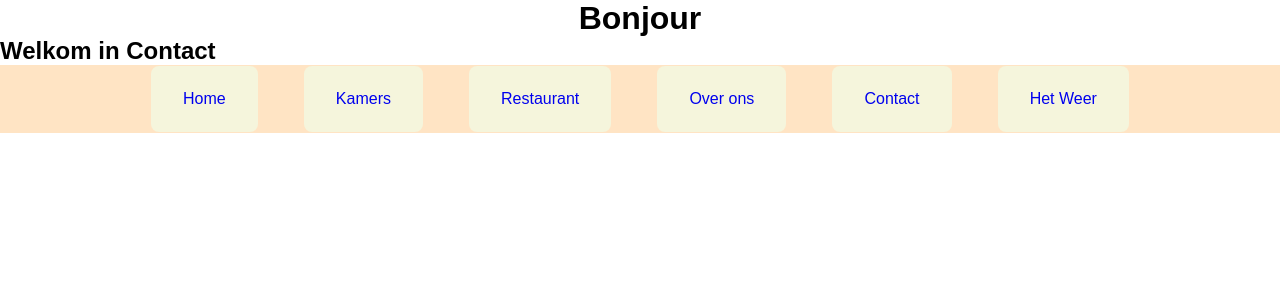
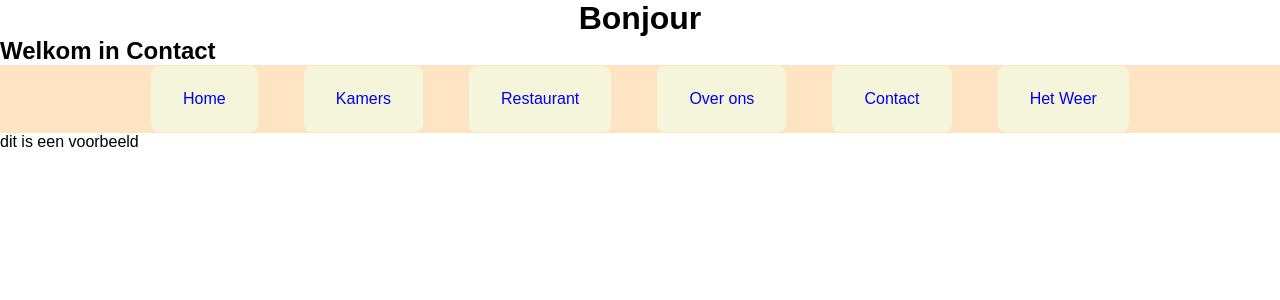
Before and after one commit to Duko-Wolf/Hotel, a PHP site: page /contact.php in a window 1280 px wide; the page is wider, and only the part inside the window is pictured. Shown: the top 300 px of that part. Run offline with PHP 8.4, Linux system fonts and the light colour scheme.

Commit message:
voorbeeld

```diff
--- a/contact.php
+++ b/contact.php
@@ -17,7 +17,7 @@
     <main>
         <section>
             <article>
-
+                <p>dit is een voorbeeld</p>
             </article>
         </section>
 
```
